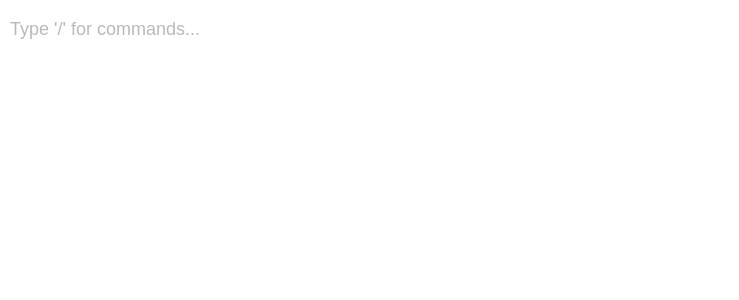
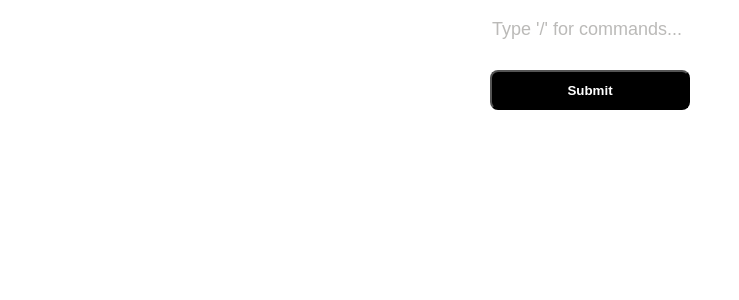
Before and after one commit to juandahl/text-based-editor, a React (Create React App) app: page / in a window 1280 px wide. Shown: the top 300 px of the page, without its empty margins (0-739 px from the left). Built offline with nearby package versions, Linux system fonts and the light colour scheme.

Commit message:
feat(options): add implementation

```diff
--- a/@types/formElement.d.ts
+++ b/@types/formElement.d.ts
@@ -1,5 +1,5 @@
 interface FormElement {
 	id: string;
 	type: "HEADLINE" | "OPTION" | "TEXT_INPUT";
-	value: string;
+	values: string[];
 }
--- a/src/business/FormElementCreator/FormElementCreator.tsx
+++ b/src/business/FormElementCreator/FormElementCreator.tsx
@@ -4,6 +4,7 @@ import { CommandTypes } from "enum/CommandTypes";
 import React from "react";
 
 import HeadlineCreator from "./HeadlineCreator";
+import OptionCreator from "./OptionCreator";
 import TextInputCreator from "./TextInputCreator";
 
 export type CommandTypesValues = keyof typeof CommandTypes;
@@ -13,15 +14,17 @@ interface FormElementCreatorProps {
 	type: CommandTypesValues;
 	onCompleted: (formElement: FormElement) => void;
 	onRemove?: (formElement: FormElement) => void;
-	defaultValue?: string;
+	defaultValues?: string[];
 }
+
+const OPTION_LENGHT = 3;
 
 const FormElementCreator: React.FC<FormElementCreatorProps> = ({
 	id,
 	type,
 	onCompleted,
 	onRemove,
-	defaultValue = "",
+	defaultValues,
 }) => {
 	const renderFormElementCreator = () => {
 		switch (type) {
@@ -31,16 +34,18 @@ const FormElementCreator: React.FC<FormElementCreatorProps> = ({
 						id={id}
 						onCompleted={onCompleted}
 						onRemove={onRemove}
-						defaultValue={defaultValue}
+						defaultValue={defaultValues?.[0] ?? ""}
 					/>
 				);
 			case "OPTION":
 				return (
-					<>
-						<option value="option">TODO: implement it</option>
-						<option value="option">TODO: implement it</option>
-						<option value="option">TODO: implement it</option>
-					</>
+					<OptionCreator
+						id={id}
+						onCompleted={onCompleted}
+						onRemove={onRemove}
+						count={OPTION_LENGHT}
+						defaultValues={defaultValues}
+					/>
 				);
 			case "TEXT_INPUT":
 				return (
@@ -48,7 +53,7 @@ const FormElementCreator: React.FC<FormElementCreatorProps> = ({
 						id={id}
 						onCompleted={onCompleted}
 						onRemove={onRemove}
-						defaultValue={defaultValue}
+						defaultValue={defaultValues?.[0] ?? ""}
 					/>
 				);
 			default:
--- a/src/business/FormElementCreator/HeadlineCreator/HeadlineCreator.tsx
+++ b/src/business/FormElementCreator/HeadlineCreator/HeadlineCreator.tsx
@@ -24,7 +24,7 @@ const HeadlineCreator: React.FC<HeadlineCreatorProps> = ({
 		onCompleted({
 			id,
 			type: CommandTypes.HEADLINE,
-			value: newValue,
+			values: [newValue],
 		});
 	};
 
@@ -34,14 +34,13 @@ const HeadlineCreator: React.FC<HeadlineCreatorProps> = ({
 			onRemove?.({
 				id,
 				type: CommandTypes.HEADLINE,
-				value: newValue,
+				values: [newValue],
 			});
 		}
 	};
 
 	return (
 		<CustomInput
-			autoFocus
 			className="heading1"
 			placeholder="Heading 1"
 			name="Heading1"
--- /dev/null
+++ b/src/business/FormElementCreator/OptionCreator/OptionCreator.css
@@ -0,0 +1,11 @@
+.OptionCreator {
+  display: flex;
+  flex-direction: column;
+  gap: 10px; }
+  .OptionCreator > input {
+    border-radius: 5px;
+    height: 36px;
+    box-shadow: rgba(0, 0, 0, 0.12) 0px 1px 1px 0px, rgba(61, 59, 53, 0.16) 0px 0px 0px 1px, rgba(61, 59, 53, 0.08) 0px 2px 5px 0px;
+    border-radius: 5px;
+    color: #bbbab8;
+    padding-left: 10px; }
--- /dev/null
+++ b/src/business/FormElementCreator/OptionCreator/OptionCreator.scss
@@ -0,0 +1,14 @@
+.OptionCreator {
+  display: flex;
+  flex-direction: column;
+  gap: 10px;
+
+  > input {
+    border-radius: 5px;
+    height: 36px;
+    box-shadow: rgba(0, 0, 0, 0.12) 0px 1px 1px 0px, rgba(61, 59, 53, 0.16) 0px 0px 0px 1px, rgba(61, 59, 53, 0.08) 0px 2px 5px 0px;
+    border-radius: 5px;
+    color: rgb(187, 186, 184);
+    padding-left: 10px;
+  }
+}
--- /dev/null
+++ b/src/business/FormElementCreator/OptionCreator/OptionCreator.tsx
@@ -0,0 +1,105 @@
+import "./OptionCreator.css";
+
+// Components
+import CustomInput from "components/CustomInput";
+import { EventCustomInput } from "components/CustomInput/CustomInput";
+// Enums
+import { CommandTypes } from "enum/CommandTypes";
+import React from "react";
+import { generateKey } from "utils/Uuid";
+
+interface OptionCreatorProps {
+	id: string;
+	defaultValues?: string[];
+	count?: number;
+	onCompleted: (formElement: FormElement) => void;
+	onRemove?: (formElement: FormElement) => void;
+}
+
+interface Option {
+	id: string;
+	ref: React.MutableRefObject<HTMLInputElement | null>;
+	defaultValue: string;
+}
+
+const OptionCreator: React.FC<OptionCreatorProps> = ({
+	id,
+	defaultValues,
+	count = 1,
+	onCompleted,
+	onRemove,
+}) => {
+	const [options, setOptions] = React.useState<Option[]>([]);
+
+	React.useEffect(() => {
+		// eslint-disable-next-line no-console
+		const result = [];
+		for (let index = 0; index < count; index++) {
+			const option: Option = {
+				defaultValue: defaultValues?.[index] ?? "",
+				id: generateKey(),
+				ref: React.createRef(),
+			};
+
+			result.push(option);
+		}
+
+		setOptions(result);
+	}, []);
+
+	const handlePressEnter = (event: EventCustomInput, option: Option, position: number) => {
+		const isLast = position === options.length - 1;
+		if (isLast) {
+			const values = options.map((item: Option) => item.ref.current?.value ?? "");
+			onCompleted({
+				id,
+				type: CommandTypes.OPTION,
+				values,
+			});
+		} else {
+			const next = options.at(position + 1);
+			next?.ref.current?.focus();
+		}
+	};
+
+	const handlePressBackSpace = (event: EventCustomInput, option: Option, position: number) => {
+		const newValue = event.target.value;
+		const isFirst = position === 0;
+		const isEmpty = newValue === "";
+
+		if (isFirst && isEmpty) {
+			const values = options.map((item: Option) => item.ref.current?.value ?? "");
+			onRemove?.({
+				id,
+				type: CommandTypes.OPTION,
+				values,
+			});
+		}
+
+		if (!isFirst && isEmpty) {
+			const previous = options.at(position - 1);
+			previous?.ref.current?.focus();
+		}
+	};
+
+	return (
+		<div className="OptionCreator">
+			{options.map((item, index) => (
+				<CustomInput
+					key={item.id}
+					ref={item.ref}
+					className="OptionCreator"
+					placeholder={`Type Option ${index + 1}`}
+					aria-labelledby={`option-${index + 1}`}
+					name={`{option-${index + 1}`}
+					data-testid={`{option-${index + 1}`}
+					defaultValue={item.defaultValue}
+					onPressEnter={(event) => handlePressEnter(event, item, index)}
+					onPressBackSpace={(event) => handlePressBackSpace(event, item, index)}
+				/>
+			))}
+		</div>
+	);
+};
+
+export default OptionCreator;
--- /dev/null
+++ b/src/business/FormElementCreator/OptionCreator/index.ts
@@ -0,0 +1 @@
+export { default } from "./OptionCreator";
--- a/src/business/FormElementCreator/TextInputCreator/TextInputCreator.tsx
+++ b/src/business/FormElementCreator/TextInputCreator/TextInputCreator.tsx
@@ -25,7 +25,7 @@ const TextInputCreator: React.FC<TextInputCreatorProps> = ({
 		onCompleted({
 			id,
 			type: CommandTypes.TEXT_INPUT,
-			value: newValue,
+			values: [newValue],
 		});
 	};
 
@@ -35,14 +35,13 @@ const TextInputCreator: React.FC<TextInputCreatorProps> = ({
 			onRemove?.({
 				id,
 				type: CommandTypes.TEXT_INPUT,
-				value: newValue,
+				values: [newValue],
 			});
 		}
 	};
 
 	return (
 		<CustomInput
-			autoFocus
 			className="TextInputCreator"
 			placeholder="Type placeholder text"
 			aria-labelledby="text-input-creator"
--- a/src/pages/TextEditor/TextEditor.css
+++ b/src/pages/TextEditor/TextEditor.css
@@ -1,9 +1,25 @@
 .TextEditor {
   gap: 4px;
   display: flex;
-  flex-direction: column; }
-  .TextEditor .input {
-    width: 100%;
-    border: 0px;
-    min-height: 40px;
-    font-size: large; }
+  flex-direction: column;
+  align-items: center; }
+  .TextEditor .form {
+    min-width: 300px;
+    max-width: 800px;
+    display: flex;
+    flex-direction: column;
+    justify-content: flex-start;
+    gap: 20px; }
+    .TextEditor .form .input {
+      width: 100%;
+      border: 0px;
+      min-height: 40px;
+      font-size: large; }
+    .TextEditor .form .submit {
+      background-color: black;
+      color: white;
+      min-width: 120px;
+      min-height: 40px;
+      font-weight: bold;
+      border-radius: 8px;
+      max-width: 200px; }
--- a/src/pages/TextEditor/TextEditor.scss
+++ b/src/pages/TextEditor/TextEditor.scss
@@ -2,10 +2,31 @@
   gap: 4px;
   display: flex;
   flex-direction: column;
-  .input {
-    width: 100%;
-    border: 0px;
-    min-height: 40px;
-    font-size: large;
+  align-items: center;
+
+  .form {
+    min-width: 300px;
+    max-width: 800px;
+    display: flex;
+    flex-direction: column;
+    justify-content: flex-start;
+    gap: 20px;
+
+    .input {
+      width: 100%;
+      border: 0px;
+      min-height: 40px;
+      font-size: large;
+    }
+    .submit {
+      background-color: black;
+      color: white;
+      min-width: 120px;
+      min-height: 40px;
+      font-weight: bold;
+      border-radius: 8px;
+      max-width: 200px;
+    }
   }
+
 }
--- a/src/pages/TextEditor/TextEditor.tsx
+++ b/src/pages/TextEditor/TextEditor.tsx
@@ -67,13 +67,20 @@ const TextEditor: React.FC<TextEditorProps> = () => {
 		}
 	};
 
+	const handleSubmit = (event: React.FormEvent<HTMLFormElement>) => {
+		// eslint-disable-next-line no-console
+		console.log("submit");
+		event.preventDefault();
+	};
+
 	return (
 		<div className="TextEditor">
+			<form className="form" onSubmit={handleSubmit}>
 				{formElements.map((element) => (
 					<FormElementCreator
 						{...element}
-					key={element.value}
-					defaultValue={element.value}
+						key={element.id}
+						defaultValues={element.values}
 						onCompleted={handleCompleted}
 						onRemove={handleRemoveElementFromForm}
 					/>
@@ -86,12 +93,17 @@ const TextEditor: React.FC<TextEditorProps> = () => {
 						const newFormElement: FormElement = {
 							id: generateKey(),
 							type: command.type,
-						value: "",
+							values: [""],
 						};
 
 						handleCompleted(newFormElement);
 					}}
 				/>
+
+				<button className="submit" type="submit">
+					Submit
+				</button>
+			</form>
 		</div>
 	);
 };
```
Lines whose indentation alone changed are shown as unchanged.
